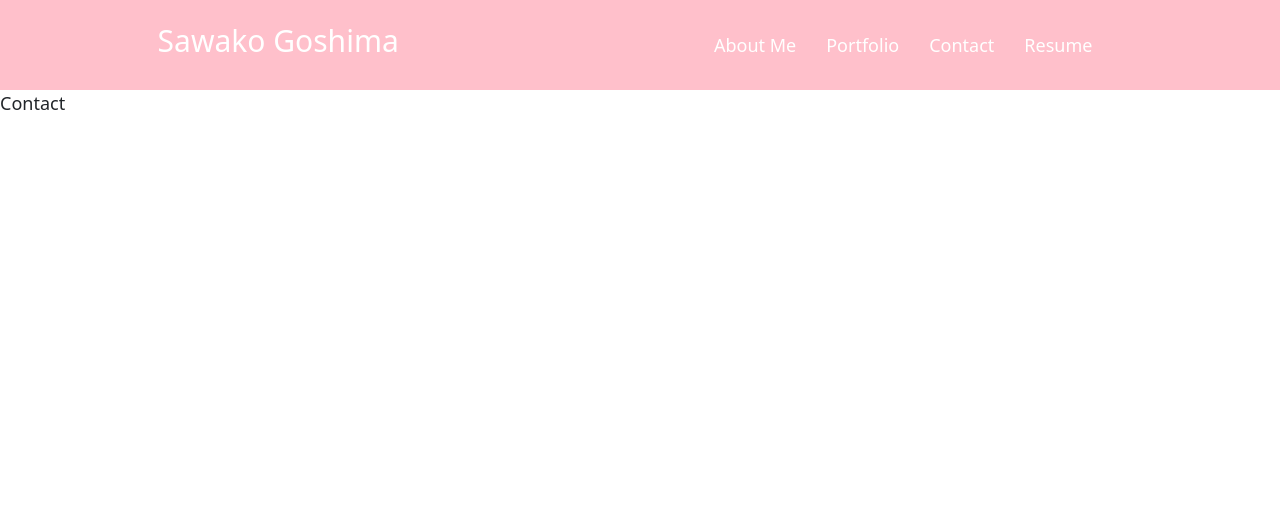
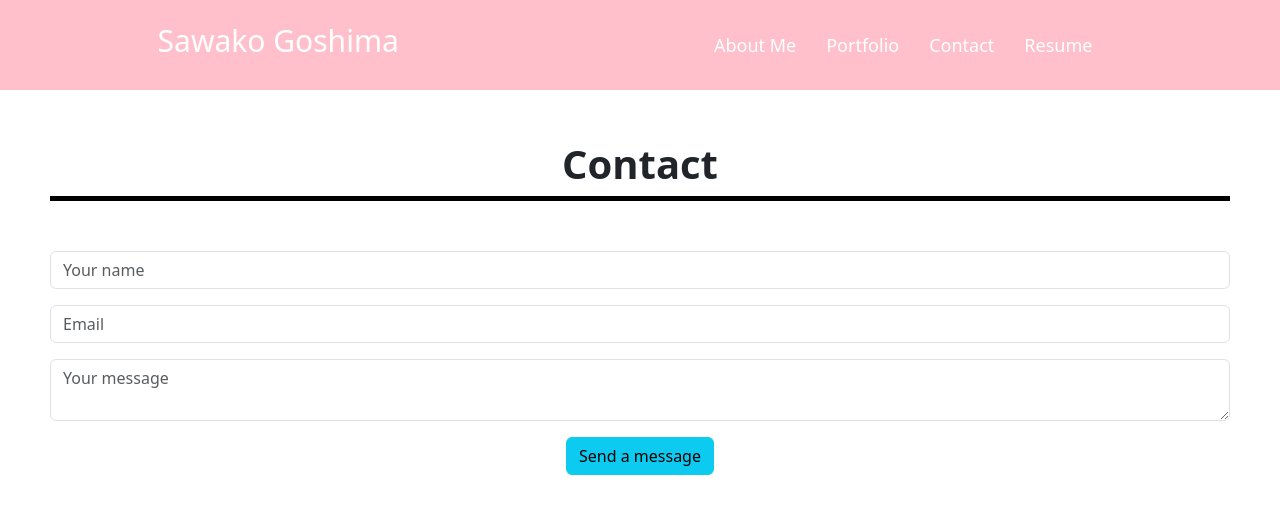
Before and after one commit to sawaks/react-portfolio, a React (Create React App) app in the folder sawako-portfolio-react/: page /contact in a window 1280 px wide. Shown: the top 514 px of the page. Built offline with nearby package versions, Linux system fonts and the light colour scheme.

Commit message:
Updated Contact.js

```diff
--- a/sawako-portfolio-react/src/App.css
+++ b/sawako-portfolio-react/src/App.css
@@ -94,6 +94,10 @@ nav ul li a:hover {
   text-align: center;
 }
 
+.submitBtn-container {
+  text-align: center;
+}
+
 
 @media (max-width: 765px) {
   .project-container {
--- a/sawako-portfolio-react/src/components/Contact.js
+++ b/sawako-portfolio-react/src/components/Contact.js
@@ -1,9 +1,99 @@
-import React from 'react'
+import React, { useState } from "react";
+
+const FORM_ENDPOINT = "https://herotofu.com/start"; // TODO - update to the correct endpoint
 
 const Contact = () => {
+    const [submitted, setSubmitted] = useState(false);
+    const handleSubmit = (e) => {
+        e.preventDefault();
+
+        const inputs = e.target.elements;
+        const data = {};
+
+        for (let i = 0; i < inputs.length; i++) {
+            if (inputs[i].name) {
+                data[inputs[i].name] = inputs[i].value;
+            }
+        }
+
+        fetch(FORM_ENDPOINT, {
+            method: 'POST',
+            headers: {
+                Accept: 'application/json',
+                'Content-Type': 'application/json',
+            },
+            body: JSON.stringify(data),
+        })
+            .then((response) => {
+                if (!response.ok) {
+                    throw new Error('Form response was not ok');
+                }
+
+                setSubmitted(true);
+            })
+            .catch((err) => {
+                // Submit the form manually
+                e.target.submit();
+            });
+    };
+
+    if (submitted) {
+        return (
+            <>
+                <div className="text-2xl">Thank you!</div>
+                <div className="text-md">We'll be in touch soon.</div>
+            </>
+        );
+    }
+
     return (
-        <div>Contact</div>
-    )
-}
+        <div className='main-container'>
+            <div className='title-container'>
+                <h1>Contact</h1>
+            </div>
+            <form
+                action={FORM_ENDPOINT}
+                onSubmit={handleSubmit}
+                method="POST"
+                className='form-group'
+            >
+                <div className="mb-3 pt-0">
+                    <input
+                        type="text"
+                        placeholder="Your name"
+                        name="name"
+                        className="form-control"
+                        required
+                    />
+                </div>
+                <div className="mb-3 pt-0">
+                    <input
+                        type="email"
+                        placeholder="Email"
+                        name="email"
+                        className="form-control"
+                        required
+                    />
+                </div>
+                <div className="mb-3 pt-0">
+                    <textarea
+                        placeholder="Your message"
+                        name="message"
+                        className="form-control"
+                        required
+                    />
+                </div>
+                <div className="mb-3 pt-0 submitBtn-container">
+                    <button
+                        className="btn btn-info"
+                        type="submit"
+                    >
+                        Send a message
+                    </button>
+                </div>
+            </form>
+        </div>
+    );
+};
 
-export default Contact
+export default Contact;
--- a/sawako-portfolio-react/src/components/Portfolio.js
+++ b/sawako-portfolio-react/src/components/Portfolio.js
@@ -1,8 +1,4 @@
 import React from 'react';
-import artistWebsite from '../images/ayakogoshima.jpeg';
-import cineWebsite from '../images/CineFile.png';
-import travelWebsite from '../images/travel_companion.png';
-
 import { Project } from './Project';
 
 
```
